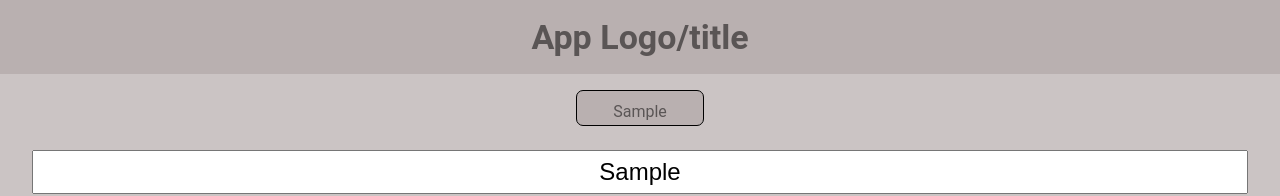
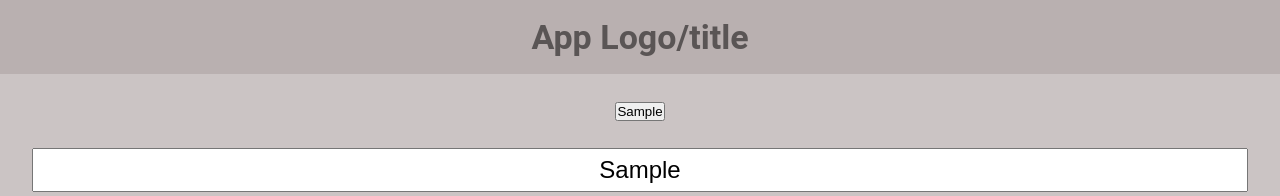
Before and after one commit to rodercode/weather-app, a Vue app: page / in a window 1280 px wide. Both pictures are taken after typing "Sample" into the empty fields and a click on the button "Search". Shown: the top 196 px of the page. Built offline with nearby package versions, Linux system fonts and the light colour scheme; no server answers.

Commit message:
add a button within box-city div container and remove some styling for box-city

```diff
--- a/src/App.vue
+++ b/src/App.vue
@@ -2,7 +2,9 @@
   <TopHeader title="App Logo/title" />
   <div class="container-main">
     <section v-if="cities.length !== 0" class="section-history">
-      <div v-for="city in cities" :key="city" class="box-city">{{ city }}</div>
+      <div v-for="city in cities" :key="city" class="box-city">
+        <button>{{ city }}</button>
+      </div>
     </section>
 
     <input
@@ -145,8 +147,7 @@ export default defineComponent({
 </script>
 
 <style scoped>
-body,
-.box-city {
+body {
   border: 1px solid black;
   margin-bottom: 1.5em;
 }
@@ -167,8 +168,8 @@ body,
 
 .box-city {
   padding: 0.5em 2.25em 0 2.25em;
-  background-color: rgb(185, 176, 176);
   border-radius: 7px;
+  margin-bottom: 1.5em;
 }
 
 .search-field {
```
